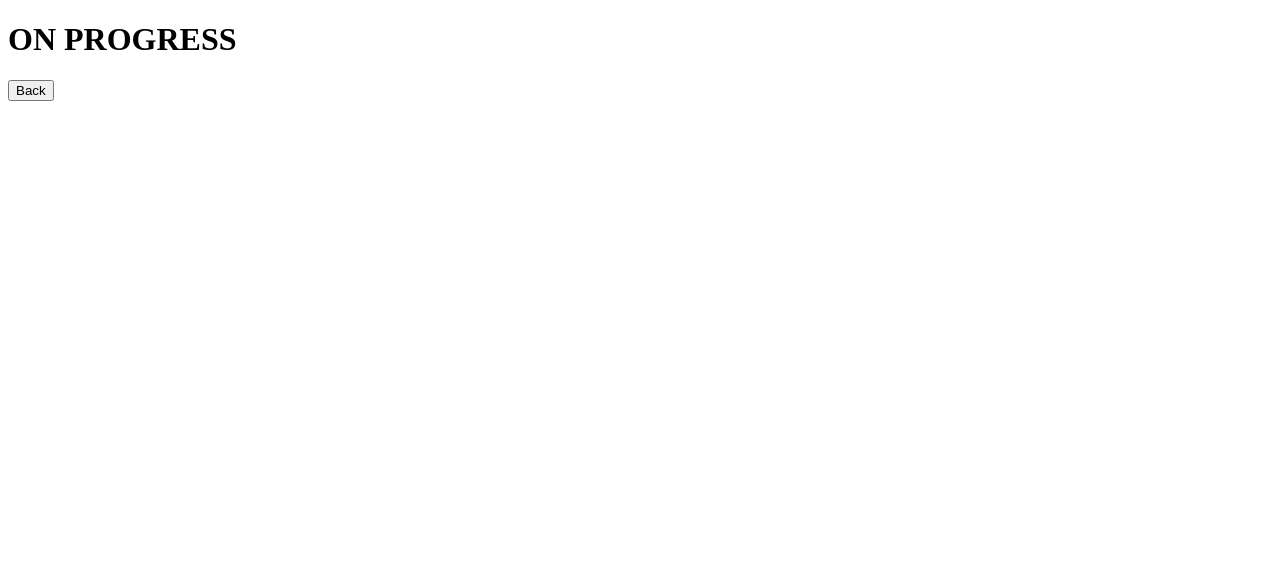
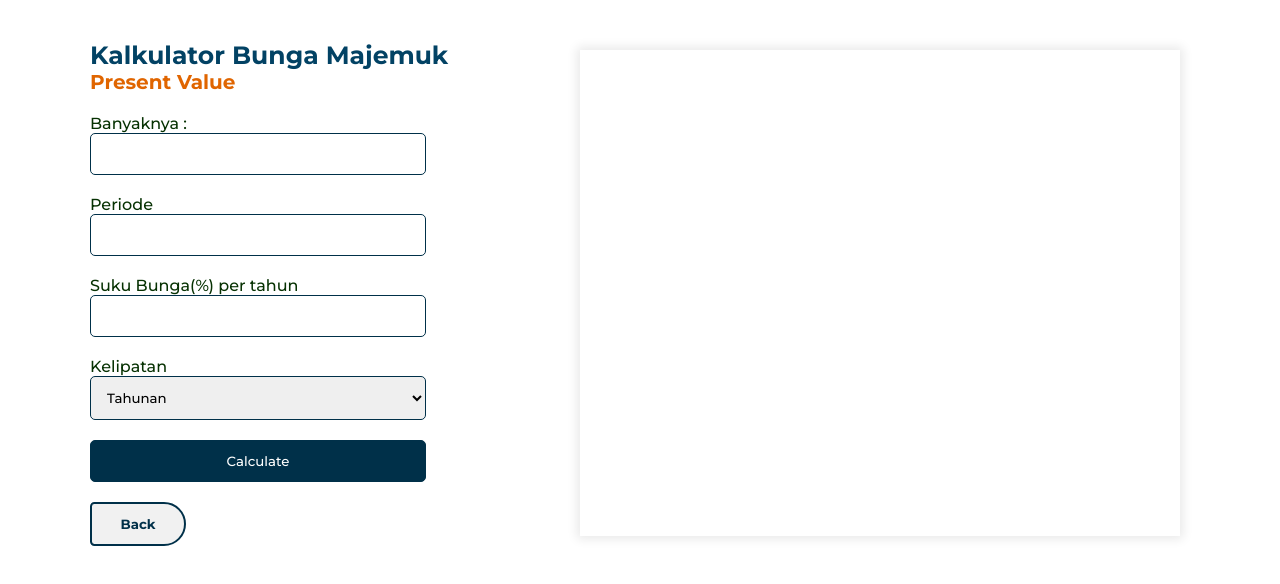
Before and after one commit to mnizarali/KalkuBunga, a plain HTML site: page present.html in a window 1280 px wide. Drawn offline with nearby package versions, Linux system fonts and the light colour scheme.

Commit message:
update 2

```diff
--- a/js/present.js
+++ b/js/present.js
@@ -0,0 +1,57 @@
+// Get DOM elements
+const form = document.querySelector('.compound-form');
+const calculateButton = form.querySelector('button');
+const message = document.getElementById('message');
+const canvas = document.getElementById('data-set');
+
+// Calculate the present value
+function calculatePresentValue(event) {
+  event.preventDefault();
+
+  // Get input values
+  const initialAmount = parseFloat(form.querySelector('#initialamount').value);
+  const years = parseFloat(form.querySelector('#years').value);
+  const interestRate = parseFloat(form.querySelector('#rates').value);
+  const compoundFrequency = parseInt(form.querySelector('#compound').value);
+
+  // Calculate present value using the formula
+  const presentValue = initialAmount / Math.pow(1 + (interestRate / (compoundFrequency * 100)), years * compoundFrequency);
+
+  // Display the present value
+  message.textContent = `Present Value: ${presentValue.toFixed(2)}`;
+
+  // Clear any previous chart
+  if (Chart.instances.length > 0) {
+    Chart.instances.forEach((chart) => chart.destroy());
+  }
+
+  // Display a chart showing the growth over time
+  const data = {
+    labels: Array.from({ length: years }, (_, index) => index + 1),
+    datasets: [
+      {
+        label: 'Present Value',
+        data: Array.from({ length: years }, (_, index) => presentValue),
+        backgroundColor: 'rgba(75, 192, 192, 0.2)',
+        borderColor: 'rgba(75, 192, 192, 1)',
+        borderWidth: 1,
+      },
+    ],
+  };
+
+  new Chart(canvas, {
+    type: 'line',
+    data: data,
+    options: {
+      responsive: true,
+      scales: {
+        y: {
+          beginAtZero: true,
+        },
+      },
+    },
+  });
+}
+
+// Add event listener to the Calculate button
+calculateButton.addEventListener('click', calculatePresentValue);
--- a/present.html
+++ b/present.html
@@ -4,15 +4,57 @@
     <meta charset="UTF-8">
     <meta http-equiv="X-UA-Compatible" content="IE=edge">
     <meta name="viewport" content="width=device-width, initial-scale=1.0">
-    <title>ON PROGRESS</title>
+    <title>Kalkulator Bunga Majemuk</title>
+    <link rel="stylesheet" href="styles/main.css" />
+    <script src="https://cdn.jsdelivr.net/npm/chart.js@3.7.0/dist/chart.min.js"></script>
+
 </head>
 <body>
-    <h1>ON PROGRESS</h1>
-    <script>
-        function visitPage(){
-            window.location='index.html';
-        }</script>
-        <a href="/"><button>Back</button></a>
-    </div>
+    <section class="container">
+        <div class="calculator">
+            <div class="heading">
+                <h3>Kalkulator Bunga Majemuk</h3>
+                <h4>Present Value</h4>
+            </div>
+            <form class="compound-form">
+                <div class="input-group">
+                    <label for="initialamount">Banyaknya : </label>
+                    <input type="number" id="initialamount" />
+                </div>
+                <div class="input-group">
+                    <label for="years">Periode</label>
+                    <input type="number" id="years" />
+                </div>
+                <div class="input-group">
+                    <label for="rates">Suku Bunga(%) per tahun</label>
+                    <input type="number" id="rates" />
+                </div>
+                <div class="input-group">
+                    <label for="rates">Kelipatan</label>
+                    <select id="compound">
+                        <option value="1">Tahunan</option>
+                        <option value="2">Semester</option>
+                        <option value="12">bulanan</option>
+                    </select>
+                </div>
+                <div class="input-group">
+                    <button>Calculate</button>
+                </div>
+            </form>
+            <script>
+            function visitPage(){
+                window.location='index.html';
+            }</script>
+
+            <div class="input-group-back">
+                <button onclick="visitPage();">Back</button>
+            </div>
+        </div>
+        <div class="results">
+            <h3 id="message"></h3>
+            <canvas id="data-set"></canvas>
+        </div>
+    </section>
+    <script src="js/present.js"></script>
 </body>
 </html>
--- a/styles/main.css
+++ b/styles/main.css
@@ -21,7 +21,12 @@
 
 .heading h3 {
   font-size: 25px;
-  color: #003049;
+  color: #024264;
+}
+
+.heading h4 {
+  font-size: 20px;
+  color: #e06500;
 }
 #message {
   font-size: 20px;
@@ -30,6 +35,23 @@
 
 .input-group {
   margin: 20px 0;
+}
+
+.input-group-back button {
+  width: 20%;
+  padding: 12px;
+  border: 2px solid #003049;
+  outline: none;
+  border-radius: 10px 50px 50px 10px;
+  background-color: #f1f1f1;
+  color: #003049;
+  font-weight: bold;
+}
+
+.input-group-back button:hover {
+  background-color: #003049;
+  color: #f1f1f1;
+  cursor:pointer;
 }
 
 .input-group label {
@@ -48,6 +70,7 @@
 .input-group button {
   background-color: #003049;
   color: #fff;
+  cursor : pointer;
 }
 
 .results {
```
Also changed, not shown: future.html (+11 -6 lines).
